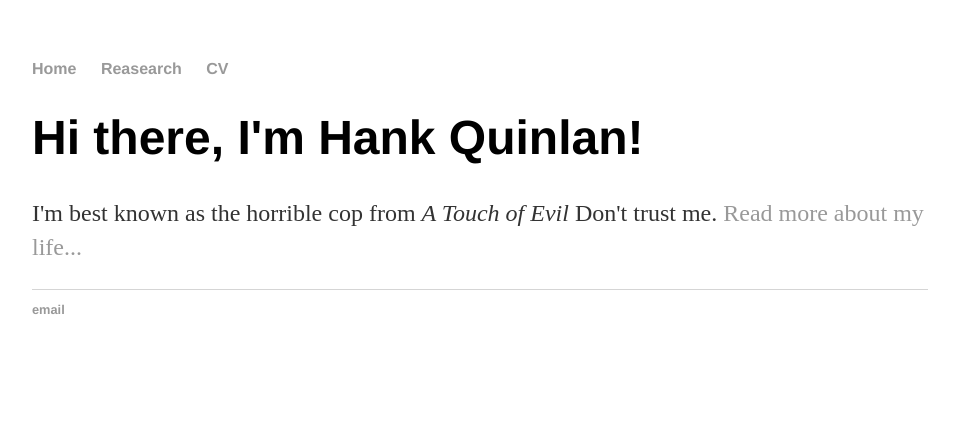
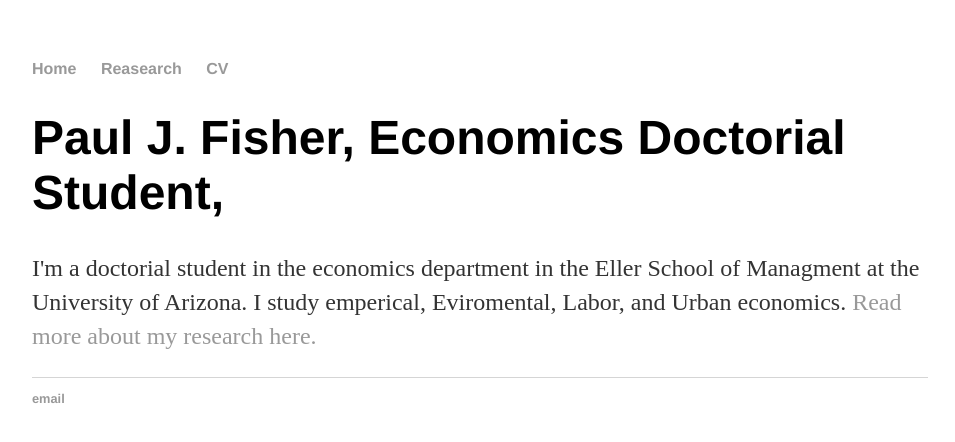
Before and after one commit to PaulJFisher/PaulJFisher.github.io, a Jekyll site: the page built from index.html, in a window 1280 px wide. Shown: the top 442 px of the page, without its empty margins (160-1115 px from the left). Built offline with Jekyll 4.4.1, drawn with Linux system fonts in a browser that asks for light colours.

Commit message:
Update index.html

```diff
--- a/index.html
+++ b/index.html
@@ -1,8 +1,8 @@
 ---
 layout: default
-title: Hank Quinlan, Horrible Cop
+title: Paul J. Fisher | Doctorial Student
 ---
 <div class="blurb">
-	<h1>Hi there, I'm Hank Quinlan!</h1>
-	<p>I'm best known as the horrible cop from <em>A Touch of Evil</em> Don't trust me. <a href="/about">Read more about my life...</a></p>
+	<h1>Paul J. Fisher, Economics Doctorial Student,</h1>
+	<p>I'm a doctorial student in the economics department in the Eller School of Managment at the University of Arizona. I study emperical, Eviromental, Labor, and Urban economics. <a href="/about">Read more about my research here.</a></p>
 </div><!-- /.blurb -->
```
